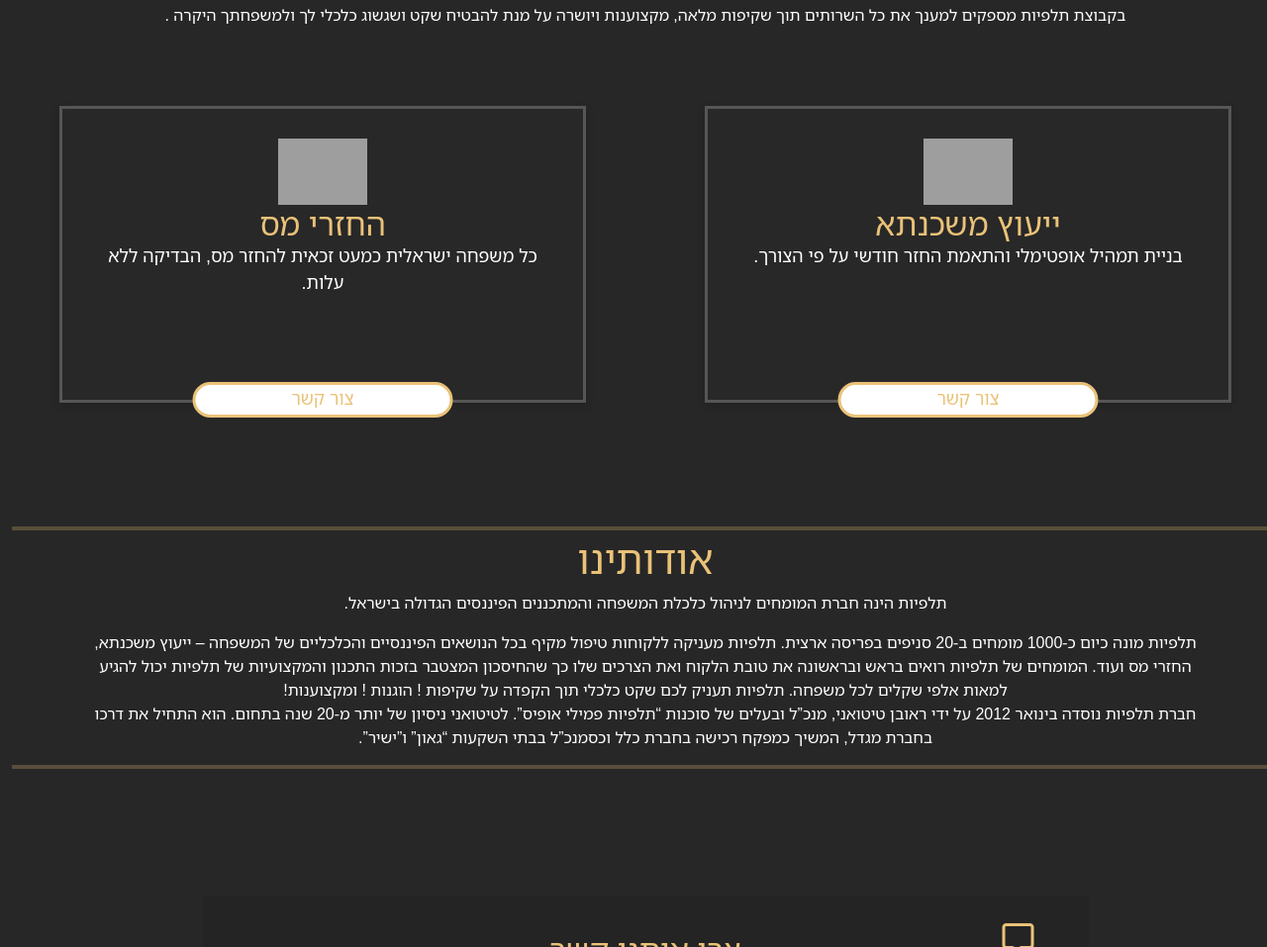
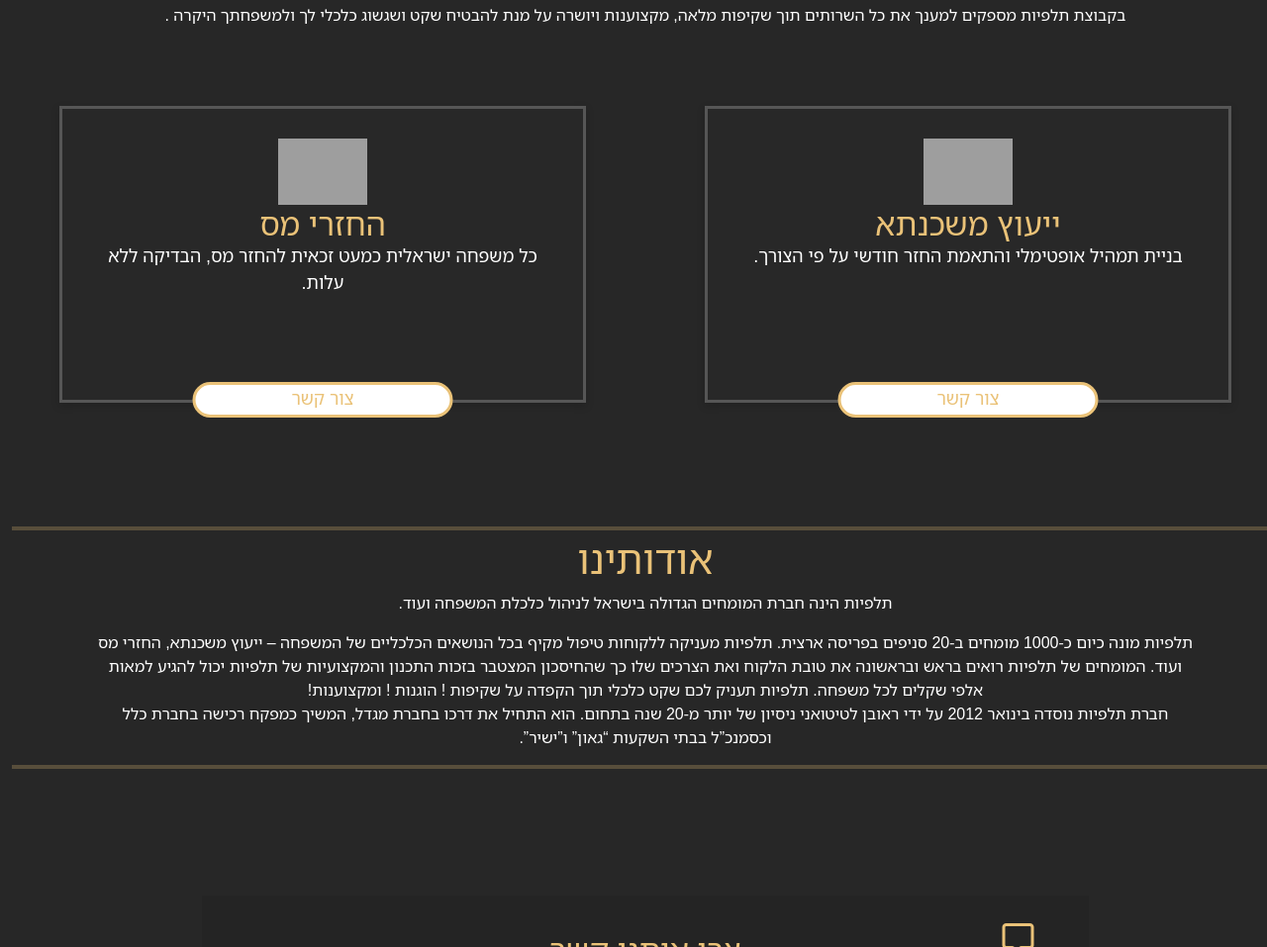
Before and after one commit to Oshrico2/Tlp-site, a website: page public/index.html in a window 1280 px wide. Shown: the part 1169-2126 px from the top of the page at 99% size. Drawn offline with nearby package versions, Linux system fonts and the light colour scheme; grey boxes are pictures that could not be loaded.

Commit message:
Some change in the content of about.

```diff
--- a/public/index.html
+++ b/public/index.html
@@ -64,7 +64,7 @@
       <div class="content">
         <h1 class="title">
           כל הפתרונות הכלכליים <br> למשפחה שלכם </h1>
-        <p class="px-3">תלפיות הינה חברת התכנון הכלכלית והבית שלכם לכל נושאי הכלכלה והפיננסים.<br>
+        <p class="px-3">תלפיות הינה חברת התכנון הכלכלית והבית שלכם לכל נושאי הכלכלה.<br>
           החברה מונה כיום כ-1000 מומחים בעלי רישיון ממשרד האוצר לשרותכם ב-20 סניפים בפריסה ארצית.</p>
         <strong><p class="mb-0 px-5" style="color: #eac278; font-size: xx-large;">בלעדי לחברי אשמורת,<br/> 10% דמי עמלה בהחזרי מס ו-3000 ₪  ביעוץ משכנתא.
         </p></strong>
@@ -139,12 +139,12 @@
   <section id="about-us">
     <div class="container">
       <h1>אודותינו</h1>
-      <p>תלפיות הינה חברת המומחים לניהול כלכלת המשפחה והמתכננים הפיננסים הגדולה בישראל. </p>
-      <p>תלפיות מונה כיום כ-1000 מומחים ב-20 סניפים בפריסה ארצית. תלפיות מעניקה ללקוחות טיפול מקיף בכל הנושאים הפיננסיים
-        והכלכליים של המשפחה – ייעוץ משכנתא, החזרי מס ועוד. המומחים של תלפיות רואים בראש ובראשונה את טובת הלקוח ואת
+      <p>תלפיות הינה חברת המומחים הגדולה בישראל לניהול כלכלת המשפחה ועוד. </p>
+      <p>תלפיות מונה כיום כ-1000 מומחים ב-20 סניפים בפריסה ארצית. תלפיות מעניקה ללקוחות טיפול מקיף בכל הנושאים
+        הכלכליים של המשפחה – ייעוץ משכנתא, החזרי מס ועוד. המומחים של תלפיות רואים בראש ובראשונה את טובת הלקוח ואת
         הצרכים שלו כך שהחיסכון המצטבר בזכות התכנון והמקצועיות של תלפיות יכול להגיע למאות אלפי שקלים לכל משפחה. תלפיות
         תעניק לכם שקט כלכלי תוך הקפדה על שקיפות ! הוגנות ! ומקצוענות!<br> חברת תלפיות נוסדה בינואר 2012 על ידי ראובן
-        טיטואני, מנכ”ל ובעלים של סוכנות “תלפיות פמילי אופיס”. לטיטואני ניסיון של יותר מ-20 שנה בתחום. הוא התחיל את דרכו
+         לטיטואני ניסיון של יותר מ-20 שנה בתחום. הוא התחיל את דרכו
         בחברת מגדל, המשיך כמפקח רכישה בחברת כלל וכסמנכ”ל בבתי השקעות “גאון” ו”ישיר”. </p>
     </div>
   </section>
```
